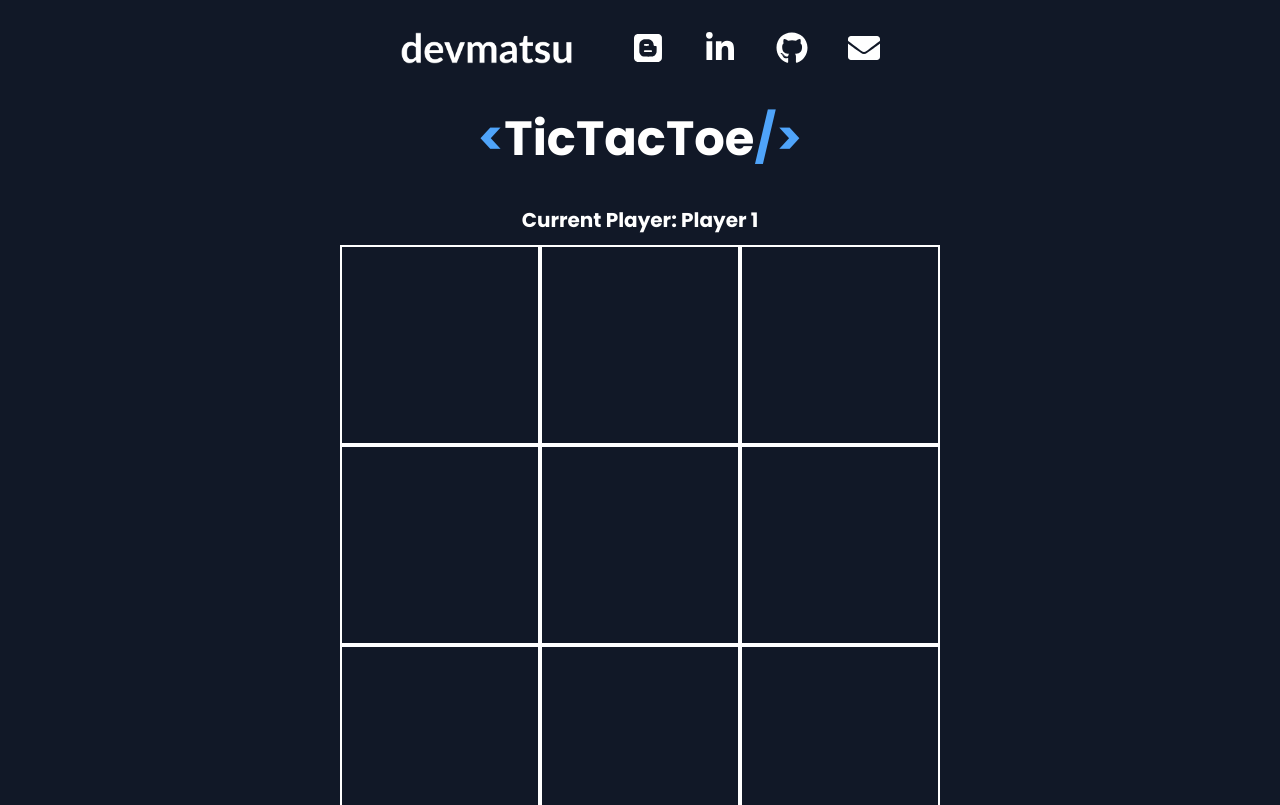
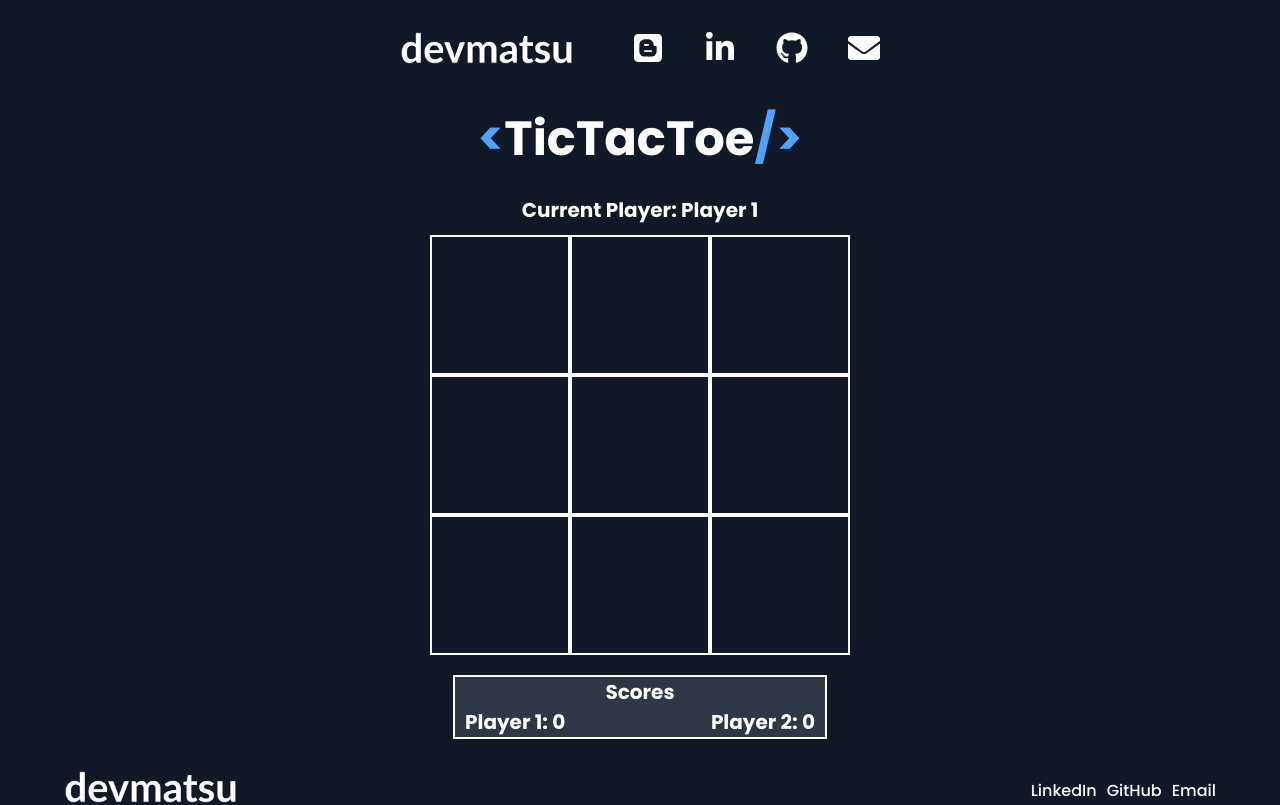
Before and after one commit to devmatsu/personal-portfolio, a React (Vite) app: page /tictactoe in a window 1280 px wide. Shown: the top 805 px of the page. Built offline with nearby package versions, Linux system fonts and the light colour scheme.

Commit message:
fix: fix some margins to the page be without scrolling

```diff
--- a/src/components/Pomodoro/PomodoroApp.module.css
+++ b/src/components/Pomodoro/PomodoroApp.module.css
@@ -1,5 +1,5 @@
 .container {
-  min-height: 70vh;
+  min-height: 60vh;
   max-height: 100%;
   display: flex;
   flex-direction: column;
--- a/src/components/TicTacToe/TicTacToeApp.module.css
+++ b/src/components/TicTacToe/TicTacToeApp.module.css
@@ -5,7 +5,7 @@
   display: flex;
   justify-content: center;
   align-items: center;
-  margin-top: 30px;
+  margin-top: 20px;
 }
 
 .board {
@@ -34,11 +34,11 @@
   color: white;
   background-color: var(--blue-900);
   border: 2px solid #ffffff;
-  font-size: 128px;
+  font-size: 110px;
   font-weight: bold;
   line-height: 1;
-  width: 200px;
-  height: 200px;
+  width: 140px;
+  height: 140px;
   display: flex;
   justify-content: center;
   align-items: center;
@@ -52,11 +52,12 @@
 }
 
 .status {
+  min-width: 400px;
   position: absolute;
-  top: 25%;
+  top: 30%;
   left: 50%;
   transform: translateX(-50%);
-  font-size: 64px;
+  font-size: 48px;
   font-weight: bold;
   color: var(--white);
   text-align: center;
@@ -67,11 +68,11 @@
 
 .playAgainButton {
   position: absolute;
-  top: 165%;
+  top: 185%;
   left: 50%;
   transform: translateX(-50%);
-  padding: 30px 50px;
-  font-size: 32px;
+  padding: 10px 50px;
+  font-size: 18px;
   background-color: var(--blue-300);
   color: var(--black);
   border: none;
@@ -87,24 +88,24 @@
   display: flex;
   justify-content: space-between;
   align-items: center;
-  width: 450px;
+  width: 350px;
 }
 
 .scores {
   position: relative;
   left: 50%;
   transform: translate(-50%, 0%);
-  font-size: 24px;
+  font-size: 20px;
   font-weight: bold;
   border: 2px solid #ffffff;
   background-color: var(--blue-dark);
-  padding: 10px;
+  padding: 0px 10px;
   display: inline-block;
   text-align: center;
 }
 
 .scores div {
-  margin-bottom: 5px;
+  margin-bottom: 0px;
 }
 
 @media (max-width: 480px) {
```
